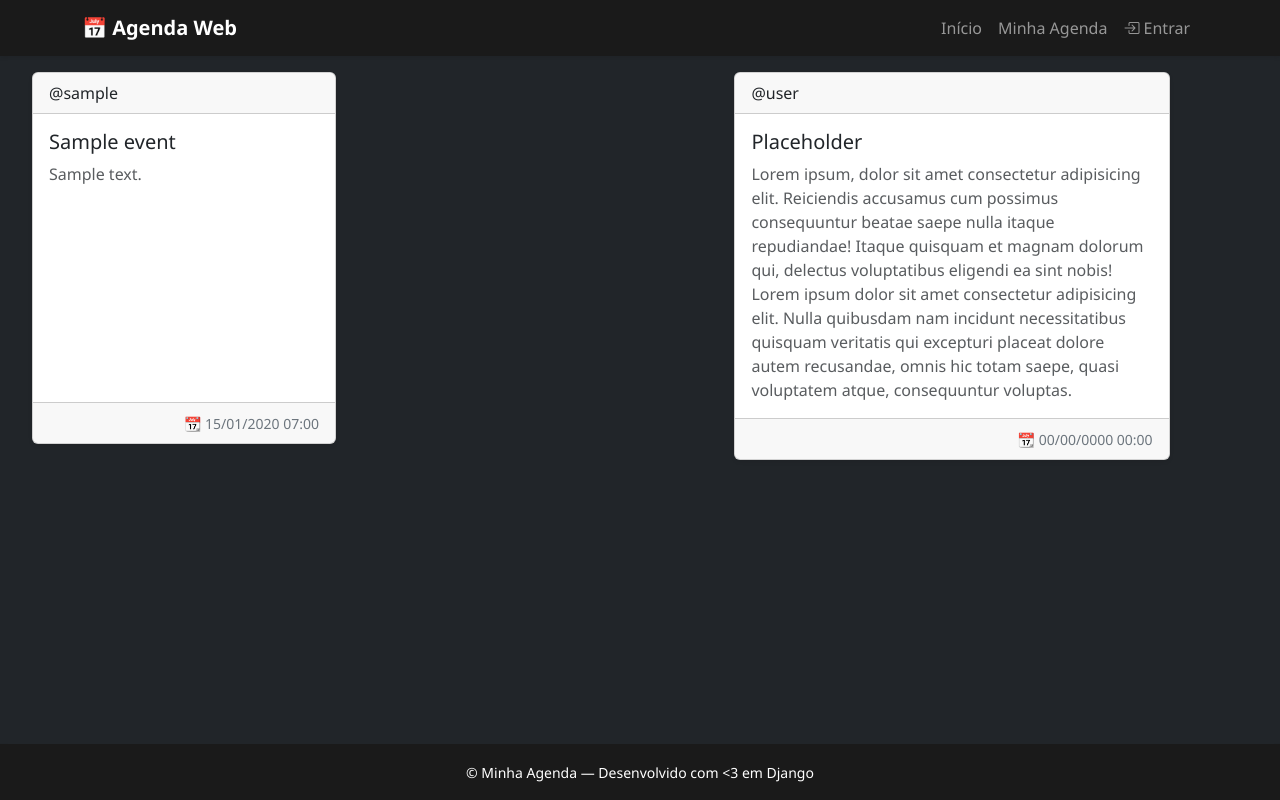
After one commit to devisonsantana/agenda-web-django, a Django app: template templates/agenda.html in a window 1280 px wide. The commit adds this page. Run offline with Django 5.2, Linux system fonts and the light colour scheme; the template is opened without the code that fills it: values that come from a table or form of the project are taken from there, others are empty; tables that the repository leaves empty hold one stand-in row (values such as "Sample post").

Commit message:
feat: improve general pages
- add 'index' view
- create models to agenda
- implement login and validation
- add page styles
- add active page
- remove unnecessary redirects
- change database timezone
- change code lang to pt-br
- change html lang to pt-br
- insert todo's

```diff
--- a/agenda/settings.py
+++ b/agenda/settings.py
@@ -116,9 +116,9 @@ AUTH_PASSWORD_VALIDATORS = [
 # Internationalization
 # https://docs.djangoproject.com/en/5.2/topics/i18n/
 
-LANGUAGE_CODE = 'en-us'
+LANGUAGE_CODE = 'pt-br'
 
-TIME_ZONE = 'UTC'
+TIME_ZONE = 'America/Sao_Paulo'
 
 USE_I18N = True
 
--- a/agenda/urls.py
+++ b/agenda/urls.py
@@ -16,14 +16,14 @@ Including another URLconf
 """
 from django.contrib import admin
 from django.urls import path
+from django.views.generic import RedirectView
 from events import views
-from django.views.generic import RedirectView
 
 urlpatterns = [
     path('admin/', admin.site.urls),
-    path('agenda/', views.event_list),
-    path('', RedirectView.as_view(url='agenda/')),
-    path('login/', views.login_user),
-    path('login/submit', views.submit_user),
-    path('logout/', views.logout_user),
+    path('agenda/', views.event_list, name='agenda'),
+    path('login/', views.login_user, name='login'),
+    path('login/submit', views.submit_user, name='submit'),
+    path('logout/', views.logout_user, name='logout'),
+    path('', views.index, name='home'),
 ]
--- /dev/null
+++ b/static/css/agenda.css
@@ -0,0 +1,8 @@
+main {
+    margin: 0 2rem;
+}
+.content {
+    display: grid;
+    grid-template-columns: auto auto;
+    row-gap: 1rem;
+}
--- a/static/css/style.css
+++ b/static/css/style.css
@@ -1,3 +1,4 @@
+/* Reset CSS */
 * {
     margin: 0;
     padding: 0;
--- /dev/null
+++ b/templates/agenda.html
@@ -0,0 +1,20 @@
+{% extends "model-page.html" %}
+{% load static %}
+{% block title %}<title>Agenda</title>{% endblock %}
+{% block css %}
+<link rel="stylesheet" href="{% static 'css/agenda.css' %}">{% endblock %}
+
+{% block content %}
+<main>
+    {% if data %}
+    <div class="content">
+        {% include "model-event.html" %}
+        {% include "model-crud.html" %}
+    </div>
+    {% else %}
+    <div class="alert alert-warning text-center">
+        Nenhum evento cadastrado ainda 😔
+    </div>
+    {% endif %}
+</main>
+{% endblock %}
--- /dev/null
+++ b/templates/index.html
@@ -0,0 +1,5 @@
+{% extends "model-page.html" %}
+
+{% block content %}
+
+{% endblock %}
--- /dev/null
+++ b/templates/model-crud.html
@@ -0,0 +1,24 @@
+<div>
+    <div class="card shadow-sm h-45" style="width: 34vw;">
+        <div class="card-header">@user</div>
+        <div class="card-body">
+            <h5 class="card-title">Placeholder</h5>
+            <p class="card-text text-muted">
+                Lorem ipsum, dolor sit amet consectetur adipisicing elit. Reiciendis accusamus cum possimus consequuntur
+                beatae saepe nulla itaque repudiandae! Itaque quisquam et magnam dolorum qui, delectus voluptatibus
+                eligendi
+                ea sint nobis!
+                Lorem ipsum dolor sit amet consectetur adipisicing elit. Nulla quibusdam nam incidunt necessitatibus
+                quisquam veritatis qui excepturi placeat dolore autem recusandae, omnis hic totam saepe, quasi
+                voluptatem atque, consequuntur voluptas.
+            </p>
+        </div>
+        <div class="card-footer">
+            <p class="text-end mb-0">
+                <small class="text-secondary">
+                    📆 00/00/0000 00:00
+                </small>
+            </p>
+        </div>
+    </div>
+</div>
--- /dev/null
+++ b/templates/model-event.html
@@ -0,0 +1,22 @@
+<div class="row row-cols-1 row-cols-md-2 g-3 mb-3" style="width: 50vw;">
+    {% for event in data %}
+    <div class="col">
+        <div class="card shadow-sm h-100">
+            <div class="card-header">@{{ event.user }}</div>
+            <div class="card-body">
+                <h5 class="card-title">{{ event.title }}</h5>
+                <p class="card-text text-muted">
+                    {{ event.description|default:"(sem descrição)" }}
+                </p>
+            </div>
+            <div class="card-footer">
+                <p class="text-end mb-0">
+                    <small class="text-secondary">
+                        📆 {{ event.event_date|date:"d/m/Y H:i" }}
+                    </small>
+                </p>
+            </div>
+        </div>
+    </div>
+    {% endfor %}
+</div>
--- a/templates/model-footer.html
+++ b/templates/model-footer.html
@@ -1 +1,6 @@
-<footer></footer>
+<!-- TODO: create a new footer -->
+<footer class="mt-auto py-3 text-white text-center shadow-sm" style="background-color: #1a1a1a;">
+    <div class="container">
+        <small>&copy; Minha Agenda — Desenvolvido com &lt;3 em Django</small>
+    </div>
+</footer>
--- a/templates/model-head.html
+++ b/templates/model-meta.html
@@ -3,5 +3,6 @@
 <meta name="viewport" content="width=device-width, initial-scale=1.0">
 <link href="https://cdn.jsdelivr.net/npm/bootstrap@5.3.8/dist/css/bootstrap.min.css" rel="stylesheet"
     integrity="sha384-sRIl4kxILFvY47J16cr9ZwB07vP4J8+LH7qKQnuqkuIAvNWLzeN8tE5YBujZqJLB" crossorigin="anonymous">
+<link rel="stylesheet" href="https://cdn.jsdelivr.net/npm/bootstrap-icons@1.11.3/font/bootstrap-icons.min.css">
 <link rel="stylesheet" href="{% static 'css/style.css' %}">
 <!-- TODO: add new font family -->
--- /dev/null
+++ b/templates/model-navbar.html
@@ -0,0 +1,30 @@
+<nav class="navbar navbar-expand-lg navbar-dark shadow-sm mb-3" style="background-color: #1a1a1a;" data-bs-theme="dark">
+    <div class="container">
+        <a class="navbar-brand fw-bold" href="/">📅 Agenda Web</a>
+
+        <div class="collapse navbar-collapse justify-content-end" id="navbarNav">
+            <ul class="navbar-nav">
+                <li class="nav-item">
+                    <a class="nav-link {% if request.resolver_match.url_name == 'home' %}active{% endif %}" href="{% url 'home' %}">Início</a>
+                </li>
+                <li class="nav-item">
+                    <a class="nav-link {% if request.resolver_match.url_name == 'agenda' %}active{% endif %}" href="{% url 'agenda' %}">Minha Agenda</a>
+                </li>
+
+                {% if user.is_authenticated %}
+                    <li class="nav-item">
+                        <a class="nav-link text-danger" href="/logout/">
+                            <i class="bi bi-box-arrow-right"></i> Sair
+                        </a>
+                    </li>
+                {% else %}
+                    <li class="nav-item">
+                        <a class="nav-link" href="/login/">
+                            <i class="bi bi-box-arrow-in-right"></i> Entrar
+                        </a>
+                    </li>
+                {% endif %}
+            </ul>
+        </div>
+    </div>
+</nav>
--- a/templates/model-page.html
+++ b/templates/model-page.html
@@ -1,12 +1,14 @@
 <!DOCTYPE html>
-<html lang="en">
+<html lang="pt-br">
 
 <head>
-    {% include "model-head.html" %}
+    {% include "model-meta.html" %}
+    {% block css %}{% endblock %}
     {% block title %}{% endblock %}
 </head>
 
-<body>
+<body class="d-flex flex-column min-vh-100 bg-dark">
+    {% include "model-navbar.html" %}
     {% block content %}{% endblock %}
     {% include "model-footer.html" %}
 </body>
```
Also changed, not shown: events/views.py (+15 -5 lines), static/css/login.css (added, +18 -0 lines), templates/login.html (+38 -23 lines), templates/model-agenda.html (deleted, +0 -33 lines).
